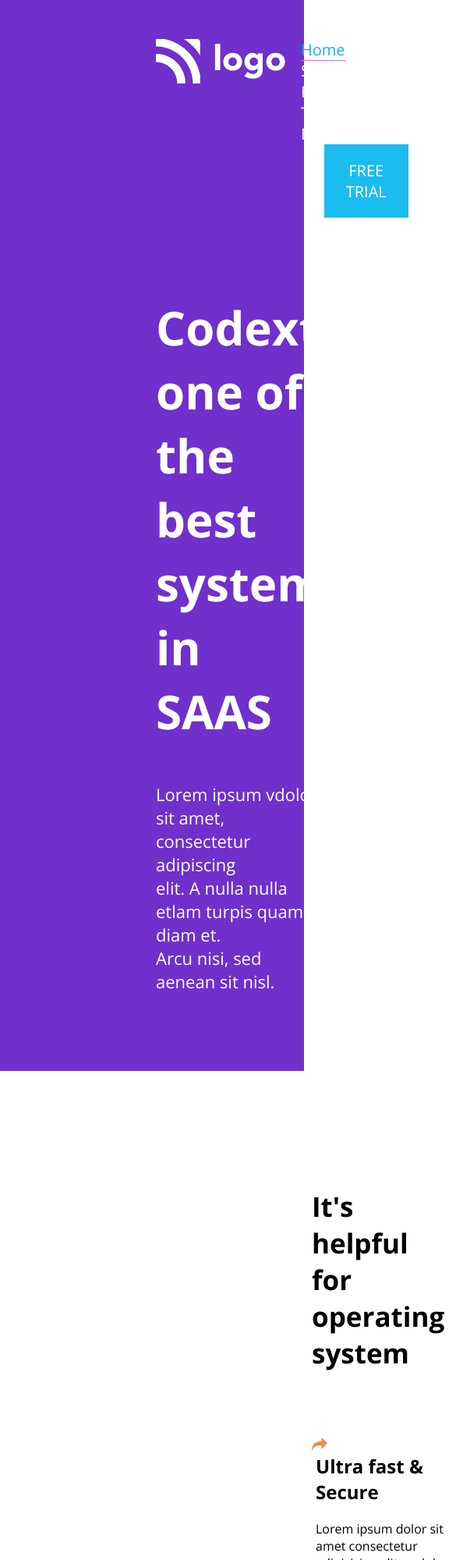
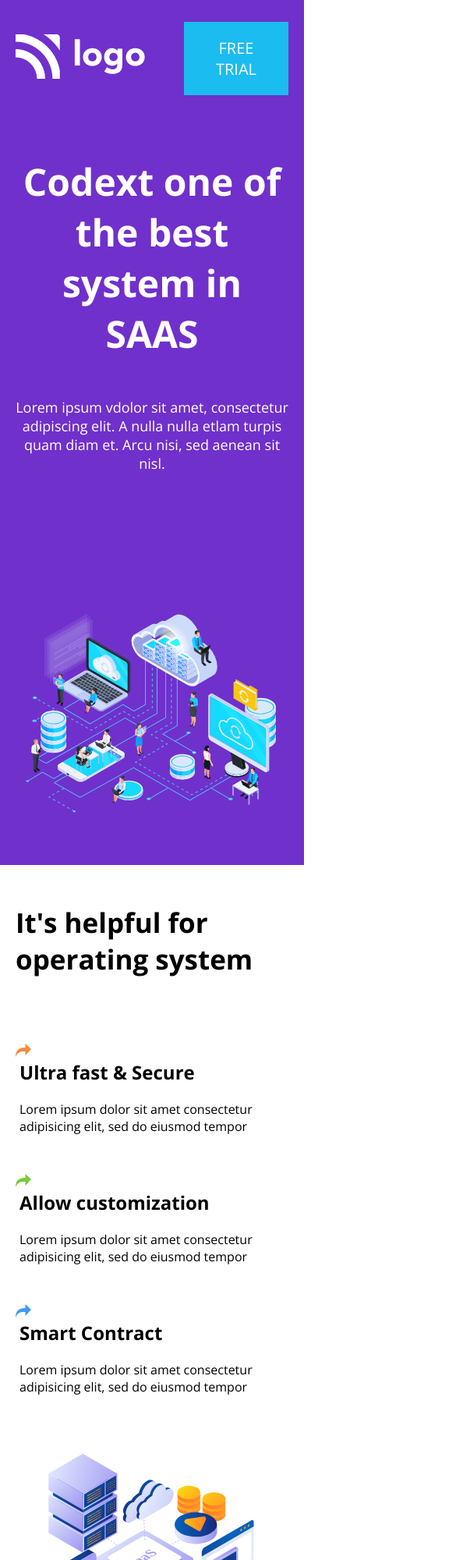
Before and after one commit to kartik8460/project13-saas, a plain HTML site: page index.html in a window 390 px wide. Shown: the top 2000 px of the page at 78% size, 585 px wide, since content can reach past the window. Drawn offline with nearby package versions, Linux system fonts and the light colour scheme.

Commit message:
Made Responsiveness

```diff
--- a/index.html
+++ b/index.html
@@ -12,7 +12,7 @@
 </head>
 <body>
     <header>
-        <nav>
+        <nav class="max-w">
             <div class="logo">
                 <img src="./assets/white-logo.png" alt="" />
             </div>
@@ -28,12 +28,12 @@
             </div>
         </nav>
 
-        <div class="header-main">
+        <div class="header-main max-w">
             <div class="header-content">
-                <h1>Codext one of <br/>the best system <br/>in SAAS</h1>
+                <h1>Codext one of the best system in SAAS</h1>
                 <p>
-                    Lorem ipsum vdolor sit amet, consectetur adipiscing <br/>
-                    elit. A nulla nulla etlam turpis quam diam et. <br/>
+                    Lorem ipsum vdolor sit amet, consectetur adipiscing
+                    elit. A nulla nulla etlam turpis quam diam et.
                     Arcu nisi, sed aenean sit nisl.
                 </p>
             </div>
@@ -43,13 +43,13 @@
         </div>
     </header>
     <section>
-        <div class="operations">
+        <div class="operations max-w">
             <div class="operation-image">
                 <img src="./assets/saas-2.svg" alt="" />
             </div>
             <div class="specifications">
                 <h1>
-                    It's helpful for operating <br/>system
+                    It's helpful for operating system
                 </h1>
                 <div class="specifications-list">
                     <div class="specification">
@@ -57,7 +57,7 @@
                         <div class="bullet-heading">
                             <h2>Ultra fast & Secure</h2>
                             <p>
-                                Lorem ipsum dolor sit amet consectetur <br/>
+                                Lorem ipsum dolor sit amet consectetur
                                 adipisicing elit, sed do eiusmod tempor
                             </p>
                         </div>
@@ -67,7 +67,7 @@
                         <div class="bullet-heading">
                             <h2>Allow customization</h2>
                             <p>
-                                Lorem ipsum dolor sit amet consectetur <br/>
+                                Lorem ipsum dolor sit amet consectetur
                                 adipisicing elit, sed do eiusmod tempor
                             </p>
                         </div>
@@ -77,7 +77,7 @@
                         <div class="bullet-heading">
                             <h2>Smart Contract</h2>
                             <p>
-                                Lorem ipsum dolor sit amet consectetur <br/>
+                                Lorem ipsum dolor sit amet consectetur
                                 adipisicing elit, sed do eiusmod tempor
                             </p>
                         </div>
@@ -86,9 +86,9 @@
             </div>
         </div>
 
-        <div class="services">
+        <div class="services max-w">
             <h1 class="service-heading">
-                We Provide Best Feature <br/>
+                We Provide Best Feature
                 for Customer
             </h1>
             <div class="service-cards">
--- a/style.css
+++ b/style.css
@@ -9,11 +9,19 @@ header {
     background-color: #7030cc;
 }
 
+.max-w {
+    padding:0 20px;
+    margin-left: auto;
+    margin-right: auto;
+    max-width: 1600px;
+}
+
 nav {
-    padding: 50px 200px 0px;
+    height: 150px;
     display: flex;
     flex-direction: row;
     justify-content: space-between;
+    align-items: center;
 }
 
 .nav-list {
@@ -43,27 +51,29 @@ nav {
 }
 
 .header-main {
-    padding: 0px 200px 50px;
-    display: grid;
-    grid-template-columns: 1fr 1fr;
+    display: flex;
+    align-items: center;
+    justify-content: center;
     row-gap: 50px;
     margin-bottom: 50px;
 }
 
 .header-content, .header-image {
     display: inline-block;
+    margin-bottom: 50px;
 }
 
 .header-image {
-    float: right;
+    flex-basis: 50%;
+}
+
+.header-content {
+    flex-basis: 30%;
+    margin-right: 50px;
 }
 
 .header-image img {
     width: 100%;
-}
-
-.header-content {
-    padding-top: 50px;
 }
 
 .header-content h1 {
@@ -79,13 +89,14 @@ nav {
 }
 
 .operations {
-    display: grid;
-    grid-template-columns: 1fr 1fr;
-    padding: 0px 200px;
+    display: flex;
+    flex-direction: row;
+    justify-content: space-between;
+    align-items: center;
 }
 
-.specifications {
-    padding: 100px 100px 100px 200px;
+.operation-image {
+    flex-basis: 50%;
 }
 
 .specifications h1 {
@@ -114,10 +125,6 @@ nav {
     margin: 20px 0;
 }
 
-.services {
-    padding: 0 200px;
-}
-
 .service-heading {
     text-align: center;
 }
@@ -134,6 +141,7 @@ nav {
     padding-top: 20px;
     border-radius: 25px;
     box-shadow: rgb(0 0 0 / 25%) 0px 1px 4px;
+    margin: 25px 0;
 }
 
 .image {
@@ -174,3 +182,52 @@ nav {
     font-size: 15px;
     margin-top: 10px;
 }
+
+@media only screen and (max-width: 1280px) {
+    .header-content {
+        flex-basis: 50%;
+    }
+}
+
+@media only screen and (max-width: 1024px) {
+    .nav-list {
+        display: none;
+    }
+
+    .header-main {
+        flex-direction: column;
+        justify-content: flex-start;
+    }
+    .header-image {
+        flex-basis: 100%;
+        width: 100%;
+    }
+
+    .header-content {
+        flex-basis: 100%;
+        margin-right: 0px;
+        text-align: center;
+        margin-top: 0px;
+    }
+
+    .header-content h1 {
+        font-size: 48px;
+    }
+
+    .header-content p {
+        font-size: 18px;
+    }
+
+    .operations {
+        flex-direction: column-reverse;
+    }
+
+    .operation-image {
+        width: 100%;
+    }
+
+    .service-cards {
+        justify-content: space-around;
+        flex-wrap: wrap;
+    }
+}
```
Also changed, not shown: 13.png.
